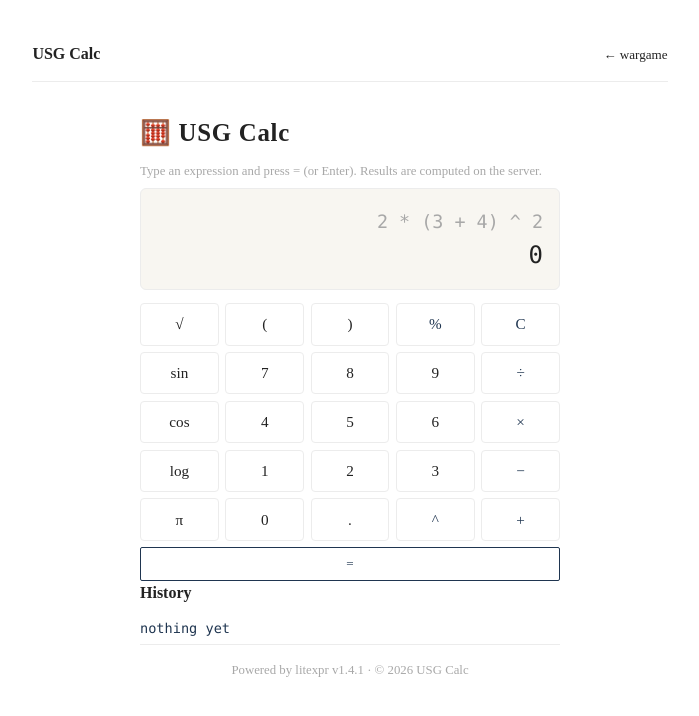
After one commit to v1r4m/war-usg, a Flask app: page /labs/calc/ in a window 1280 px wide. The commit adds this page. Shown: the top 716 px of the page, without its empty margins (290-989 px from the left). Run offline with Flask 3, Linux system fonts and the light colour scheme; data comes from the database, SQL or seed files in the repository.

Commit message:
Add "web calc" supply-chain challenge
A web calculator that evaluates expressions with the PyPI package `litexpr`.
The clean source lives at github.com/v1r4m/litexpr, but the published 1.4.1
artifact differs from it (same version): a hidden branch in evaluate() returns
the flag for `_diag(1337)`, so the calculator leaks it for one magic input
(xz-style "the tarball isn't the git tag"). The backdoor only returns a fixed
constant, so the dependency is pinned in requirements.txt and installs safely.

Also add a fair-play rule to the home page.

Co-Authored-By: Claude Opus 4.8 <noreply@anthropic.com>

```diff
--- a/requirements.txt
+++ b/requirements.txt
@@ -3,3 +3,7 @@ Flask-SQLAlchemy>=3.1
 Flask-Login>=0.6
 Flask-WTF>=1.2
 gunicorn>=23.0
+# "web calc" challenge: the calculator evaluates with this dependency. The published
+# 1.4.1 artifact is backdoored on purpose (it only returns a fixed flag string), so pin
+# it exactly. Without it the challenge still shows but the calculator returns 503.
+litexpr==1.4.1
--- a/wargame/__init__.py
+++ b/wargame/__init__.py
@@ -93,6 +93,7 @@ def create_app(test_config=None):
 
     from .admin import bp as admin_bp
     from .auth import bp as auth_bp
+    from .calclab import bp as calclab_bp
     from .labs import bp as labs_bp
     from .main import bp as main_bp
 
@@ -100,8 +101,10 @@ def create_app(test_config=None):
     app.register_blueprint(auth_bp)
     app.register_blueprint(admin_bp)
     app.register_blueprint(labs_bp)
+    app.register_blueprint(calclab_bp)
     # Labs are intentionally vulnerable, so they are exempt from CSRF checks
     csrf.exempt(labs_bp)
+    csrf.exempt(calclab_bp)
 
     @app.template_filter("kst")
     def kst(dt):
--- a/wargame/seed.py
+++ b/wargame/seed.py
@@ -46,6 +46,12 @@ _BAEKJOON_RULES = (
 )
 
 
+def _supplychain_desc(flag):
+    return (
+        "Ladies and Gentelmen, we proudly introduce our web calculator."
+    )
+
+
 def _baekjoon_desc(flag):
     return (
         "A classic online-judge problem: sort an array. 📝\n\n"
@@ -75,6 +81,7 @@ EXTERNAL = {
 # Credits shown next to the title. Filled in when empty, so an admin's edit wins.
 AUTHORS = {
     "s3versions": "GoldenFall",
+    "supplychain": "v1r4m",
     "baekjoon": "viram",
     "baekjoon_revenge": "viram",
 }
@@ -135,6 +142,10 @@ DEFAULTS = [
         _s3_desc,
     ),
     (
+        "supplychain", "web calc", "misc", "medium", 250, "/labs/calc/",
+        _supplychain_desc,
+    ),
+    (
         "baekjoon", "baekjoon", "misc", "hard", 400, None,
         _baekjoon_desc,
     ),
@@ -179,6 +190,13 @@ def seed_challenges():
         if chal.author is None and key in AUTHORS:
             chal.author = AUTHORS[key]
             changed += 1
+        if key == "supplychain":
+            # Keep the flag matching whatever the published litexpr artifact reveals.
+            pinned = _pinned_flag("supplychain")
+            if pinned and chal.flag != pinned:
+                chal.flag = pinned
+                chal.description = desc(pinned)
+                changed += 1
         if chal.title == LEGACY_TITLES.get(key) and chal.description != desc(chal.flag):
             # Only touch the text if it still looks like the shipped Korean default
             if any("가" <= ch <= "힣" for ch in chal.title + chal.description):
@@ -201,6 +219,11 @@ def _pinned_flag(lab_key):
         return fixed_flag()
     if lab_key in EXTERNAL:
         return _env(EXTERNAL[lab_key][1])
+    if lab_key == "supplychain":
+        # The flag is baked into the published litexpr artifact, so it is fixed: the
+        # challenge must accept exactly what the package reveals. Env can override it.
+        from .calclab import FLAG as _supplychain_flag
+        return _env("SUPPLYCHAIN_FLAG") or _supplychain_flag
     return None
 
 
--- a/wargame/static/style.css
+++ b/wargame/static/style.css
@@ -159,6 +159,17 @@ footer.site-foot { margin-top: 3rem; font-size: .7rem; color: var(--muted); text
 }
 .home-grid .rows .row .event { overflow: hidden; text-overflow: ellipsis; white-space: nowrap; }
 .home-grid .rows .row .place { flex-basis: 1.8rem; }
+
+.home-rules { margin-top: 2.6rem; }
+.home-rules .rules-list {
+  list-style: none; padding: 0; margin: 0;
+  background: var(--paper); border: 1px solid var(--rule); border-radius: 6px;
+}
+.home-rules .rules-list li {
+  padding: .7rem 1rem; font-size: .86rem; line-height: 1.5; color: var(--fg);
+}
+.home-rules .rules-list li + li { border-top: 1px solid var(--rule); }
+.home-rules .rules-list b { font-weight: 600; color: var(--ink); }
 
 /* ---------- challenge detail ---------- */
 .chal-head { margin-bottom: 1.6rem; }
--- /dev/null
+++ b/wargame/templates/labs/calc.html
@@ -0,0 +1,107 @@
+{% extends "labs/base.html" %}
+{% block title %}USG Calc{% endblock %}
+{% block lab_name %}USG Calc{% endblock %}
+{% block content %}
+<!-- deploy: pip install -r requirements.txt   (served at /labs/calc/requirements.txt) -->
+<style>
+  .calc { max-width: 420px; margin: 0 auto; }
+  .calc-screen {
+    background: var(--paper); border: 1px solid var(--rule); border-radius: 6px;
+    padding: .9rem 1rem; margin-bottom: .8rem; text-align: right;
+  }
+  .calc-screen input {
+    width: 100%; border: 0; background: transparent; text-align: right; padding: 0;
+    font-family: ui-monospace, "SF Mono", Menlo, monospace; font-size: 1.15rem; box-shadow: none;
+  }
+  .calc-screen input:focus { box-shadow: none; }
+  .calc-result { min-height: 1.6em; font-size: 1.5rem; font-family: ui-monospace, "SF Mono", Menlo, monospace; word-break: break-all; }
+  .calc-result.err { color: var(--seal); font-size: .95rem; }
+  .calc-keys { display: grid; grid-template-columns: repeat(5, 1fr); gap: .4rem; }
+  .calc-keys button {
+    padding: .7rem 0; font-size: .95rem; border: 1px solid var(--rule); border-radius: 4px;
+    background: var(--bg); color: var(--fg); cursor: pointer; font-family: inherit;
+  }
+  .calc-keys button:hover { border-color: var(--ink); color: var(--ink); }
+  .calc-keys .op { color: var(--ink); }
+  .calc-history { list-style: none; padding: 0 !important; font-family: ui-monospace, "SF Mono", Menlo, monospace; font-size: .85rem; }
+  .calc-history li { display: flex; justify-content: space-between; gap: 1rem; padding: .3rem 0; border-bottom: 1px solid var(--rule); cursor: pointer; }
+  .calc-history li span:last-child { color: var(--ink); word-break: break-all; text-align: right; }
+  .calc-foot { text-align: center; margin-top: 1rem; }
+</style>
+
+<section class="card calc">
+  <h1>🧮 USG Calc</h1>
+  <p class="muted small">Type an expression and press = (or Enter). Results are computed on the server.</p>
+  <div class="calc-screen">
+    <input id="expr" autocomplete="off" spellcheck="false" placeholder="2 * (3 + 4) ^ 2" maxlength="300">
+    <div class="calc-result" id="result">0</div>
+  </div>
+  <div class="calc-keys">
+    <button data-k="sqrt(">√</button><button data-k="(">(</button><button data-k=")">)</button><button data-k="%" class="op">%</button><button data-clear class="op">C</button>
+    <button data-k="sin(">sin</button><button data-k="7">7</button><button data-k="8">8</button><button data-k="9">9</button><button data-k="/" class="op">÷</button>
+    <button data-k="cos(">cos</button><button data-k="4">4</button><button data-k="5">5</button><button data-k="6">6</button><button data-k="*" class="op">×</button>
+    <button data-k="log(">log</button><button data-k="1">1</button><button data-k="2">2</button><button data-k="3">3</button><button data-k="-" class="op">−</button>
+    <button data-k="pi">π</button><button data-k="0">0</button><button data-k=".">.</button><button data-k="^" class="op">^</button><button data-k="+" class="op">+</button>
+  </div>
+  <div style="margin-top:.4rem"><button class="btn full" id="eq">=</button></div>
+</section>
+
+<section class="card calc">
+  <h2>History</h2>
+  <ul class="calc-history" id="history"><li class="muted"><span>nothing yet</span></li></ul>
+</section>
+
+<p class="muted small calc-foot">Powered by litexpr v{{ version }} · © 2026 USG Calc</p>
+
+<script>
+(function () {
+  var input = document.getElementById("expr");
+  var result = document.getElementById("result");
+  var history = document.getElementById("history");
+  var items = [];
+  try { items = JSON.parse(localStorage.getItem("usg-calc-history") || "[]"); } catch (e) {}
+
+  function renderHistory() {
+    history.innerHTML = "";
+    if (!items.length) { history.innerHTML = '<li class="muted"><span>nothing yet</span></li>'; return; }
+    items.slice().reverse().forEach(function (it) {
+      var li = document.createElement("li");
+      var a = document.createElement("span"), b = document.createElement("span");
+      a.textContent = it.expr; b.textContent = "= " + it.result;
+      li.appendChild(a); li.appendChild(b);
+      li.onclick = function () { input.value = it.expr; input.focus(); };
+      history.appendChild(li);
+    });
+  }
+
+  function compute() {
+    var src = input.value.trim();
+    if (!src) return;
+    fetch("{{ url_for('calclab.api_eval') }}", {
+      method: "POST",
+      headers: { "Content-Type": "application/json" },
+      body: JSON.stringify({ expr: src })
+    }).then(function (r) { return r.json(); }).then(function (data) {
+      if (data.error) { result.className = "calc-result err"; result.textContent = data.error; return; }
+      result.className = "calc-result";
+      result.textContent = data.result;
+      items.push({ expr: src, result: data.result });
+      items = items.slice(-20);
+      try { localStorage.setItem("usg-calc-history", JSON.stringify(items)); } catch (e) {}
+      renderHistory();
+    }).catch(function () { result.className = "calc-result err"; result.textContent = "Server unreachable"; });
+  }
+
+  document.querySelectorAll(".calc-keys button").forEach(function (b) {
+    b.onclick = function () {
+      if (b.hasAttribute("data-clear")) { input.value = ""; result.className = "calc-result"; result.textContent = "0"; }
+      else input.value += b.getAttribute("data-k");
+      input.focus();
+    };
+  });
+  input.addEventListener("keydown", function (e) { if (e.key === "Enter") compute(); });
+  document.getElementById("eq").onclick = compute;
+  renderHistory();
+})();
+</script>
+{% endblock %}
```
Also changed, not shown: wargame/calclab.py (added, +101 -0 lines), wargame/templates/index.html (+8 -0 lines), README.md.
